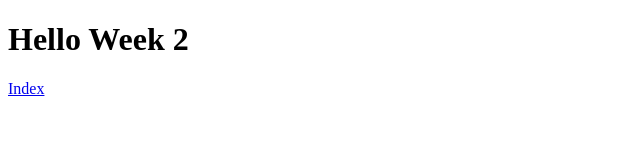
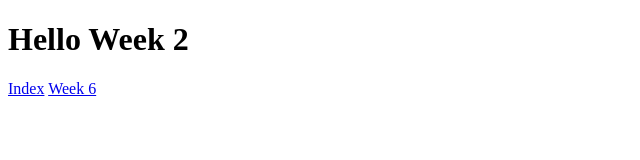
Before and after one commit to lynScott03/lynScott03.github.io, a plain HTML site: page Week2/Week2.html in a window 1280 px wide. Shown: the full height of the page, 0-640 px from the left. Drawn offline with Linux system fonts and the light colour scheme.

Commit message:
Add files via upload

```diff
--- a/Week2/Week2.html
+++ b/Week2/Week2.html
@@ -6,5 +6,6 @@
 	<body>
 		<h1>Hello Week 2</h1>
 		<a href=../index.html>Index</a>
+		<a href=Week6/Week6.html>Week 6</a>
 	</body>
 </html>
```
